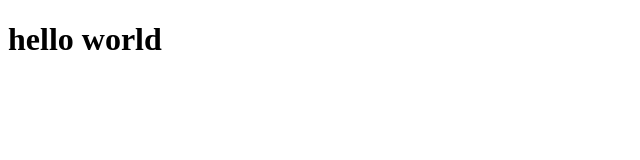
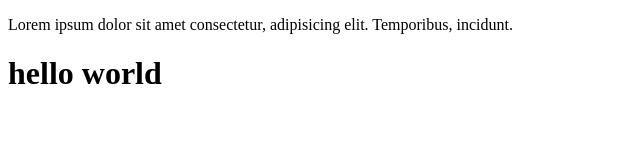
Before and after one commit to Khalid-Seniordeveloper/GITHUB-LEARNING, a plain HTML site: page index.html in a window 1280 px wide. Shown: the whole page, without its empty margins (0-640 px from the left). Drawn offline with Linux system fonts and the light colour scheme.

Commit message:
paragraph added

```diff
--- a/index.html
+++ b/index.html
@@ -7,6 +7,7 @@
 </head>
 <body>
 
+    <p>Lorem ipsum dolor sit amet consectetur, adipisicing elit. Temporibus, incidunt.</p>
     <h1>hello world</h1>
 </body>
 </html>
```
